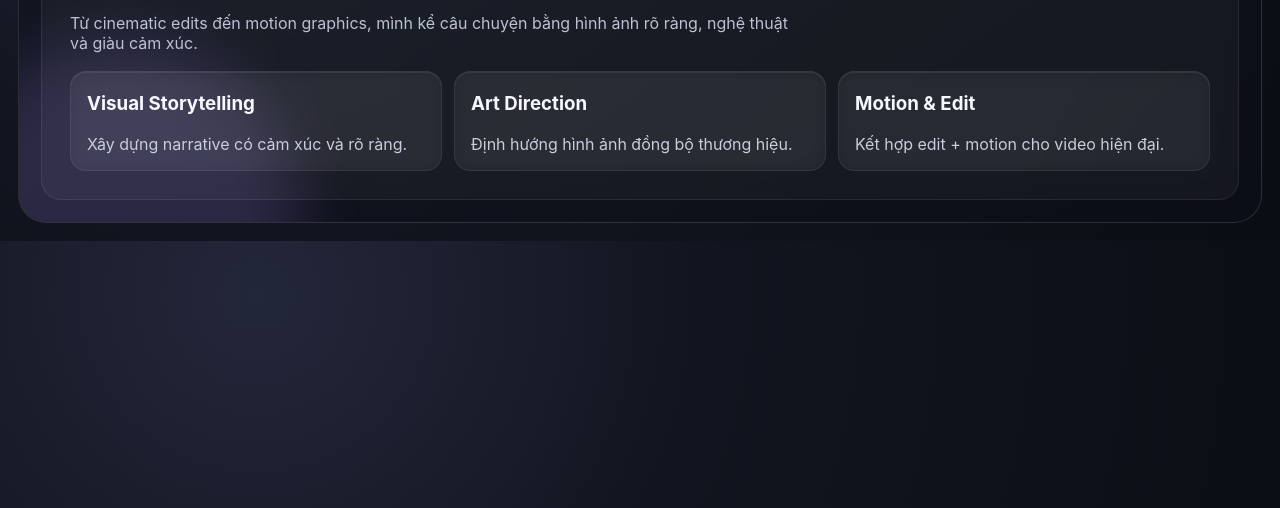
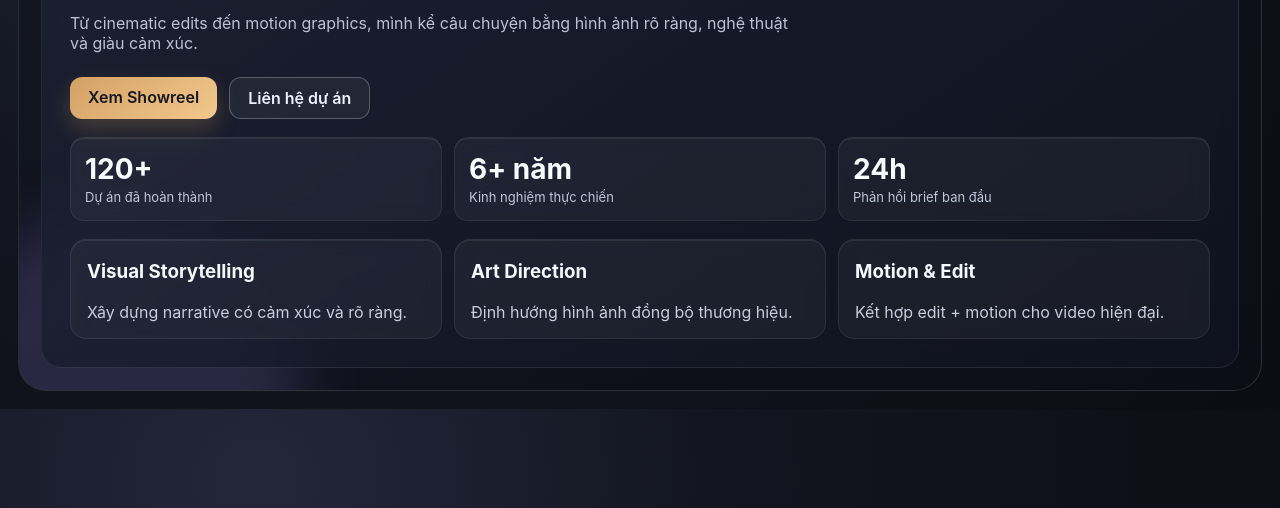
Before and after one commit to hoanbaby/hoankuteee, a website built with Vite: page index.html in a window 1280 px wide. Shown: the part 292-800 px from the top of the page. Built offline with nearby package versions, Linux system fonts and the light colour scheme; a web font is replaced by a local one.

Commit message:
Improve homepage with richer modern hero layout

```diff
--- a/src/main.js
+++ b/src/main.js
@@ -23,6 +23,15 @@ const pageConfigs = {
     title: 'Bringing Vision to <em>Life</em>',
     lead: 'Nguyễn Văn Hoan · Professional Media Editor & Motion Designer',
     text: 'Từ cinematic edits đến motion graphics, mình kể câu chuyện bằng hình ảnh rõ ràng, nghệ thuật và giàu cảm xúc.',
+    cta: [
+      ['Xem Showreel', '#/showreel'],
+      ['Liên hệ dự án', '#/contact']
+    ],
+    stats: [
+      ['120+', 'Dự án đã hoàn thành'],
+      ['6+ năm', 'Kinh nghiệm thực chiến'],
+      ['24h', 'Phản hồi brief ban đầu']
+    ],
     cards: [
       ['Visual Storytelling', 'Xây dựng narrative có cảm xúc và rõ ràng.'],
       ['Art Direction', 'Định hướng hình ảnh đồng bộ thương hiệu.'],
@@ -91,12 +100,37 @@ const renderMenu = (activeRoute) =>
 
 const renderStandardPage = (routeKey) => {
   const page = pageConfigs[routeKey] || pageConfigs.home;
+  const isHome = routeKey === 'home';
+
   return `
-    <main class="single-page glass">
+    <main class="single-page glass ${isHome ? 'home-page' : ''}">
       <p class="eyebrow">${page.badge}</p>
       <h1>${page.title}</h1>
       <p class="lead">${page.lead}</p>
       <p class="sub">${page.text}</p>
+
+      ${
+        isHome
+          ? `
+        <div class="home-actions">
+          ${page.cta
+            .map(([label, hash], idx) => `<a href="${hash}" class="btn ${idx === 0 ? 'btn-primary' : 'btn-secondary'}">${label}</a>`)
+            .join('')}
+        </div>
+        <div class="home-stats">
+          ${page.stats
+            .map(
+              ([value, label]) => `
+            <article class="stat-card glass">
+              <strong>${value}</strong>
+              <span>${label}</span>
+            </article>`
+            )
+            .join('')}
+        </div>`
+          : ''
+      }
+
       <div class="page-cards">
         ${page.cards
           .map(
--- a/src/style.css
+++ b/src/style.css
@@ -150,6 +150,62 @@ h3 { margin-top: 4px; color: #f6f8ff; }
 }
 
 
+.single-page.home-page {
+  background: linear-gradient(145deg, rgba(31, 36, 54, 0.78), rgba(16, 19, 31, 0.86));
+}
+
+.home-actions {
+  display: flex;
+  gap: 12px;
+  margin: 24px 0 18px;
+  flex-wrap: wrap;
+}
+
+.btn {
+  text-decoration: none;
+  border-radius: 12px;
+  padding: 10px 18px;
+  font-weight: 600;
+  transition: transform .2s ease, box-shadow .2s ease, border-color .2s ease;
+}
+
+.btn:hover { transform: translateY(-1px); }
+
+.btn-primary {
+  color: #151823;
+  background: linear-gradient(140deg, #d4a164, #f2c88d);
+  box-shadow: 0 10px 22px rgba(212, 161, 100, 0.25);
+}
+
+.btn-secondary {
+  color: #eef3ff;
+  border: 1px solid rgba(255, 255, 255, 0.25);
+  background: rgba(255, 255, 255, 0.05);
+}
+
+.home-stats {
+  display: grid;
+  grid-template-columns: repeat(3, minmax(0, 1fr));
+  gap: 12px;
+  margin-bottom: 18px;
+}
+
+.stat-card {
+  border-radius: 14px;
+  padding: 14px;
+}
+
+.stat-card strong {
+  display: block;
+  font-size: 28px;
+  color: #f8fbff;
+}
+
+.stat-card span {
+  color: #bfc7d8;
+  font-size: 13px;
+}
+
 .single-page {
   padding: 28px;
   border-radius: 20px;
@@ -173,4 +229,5 @@ h3 { margin-top: 4px; color: #f6f8ff; }
 
 @media (max-width: 1100px) {
   .page-cards { grid-template-columns: 1fr; }
+  .home-stats { grid-template-columns: 1fr; }
 }
```
